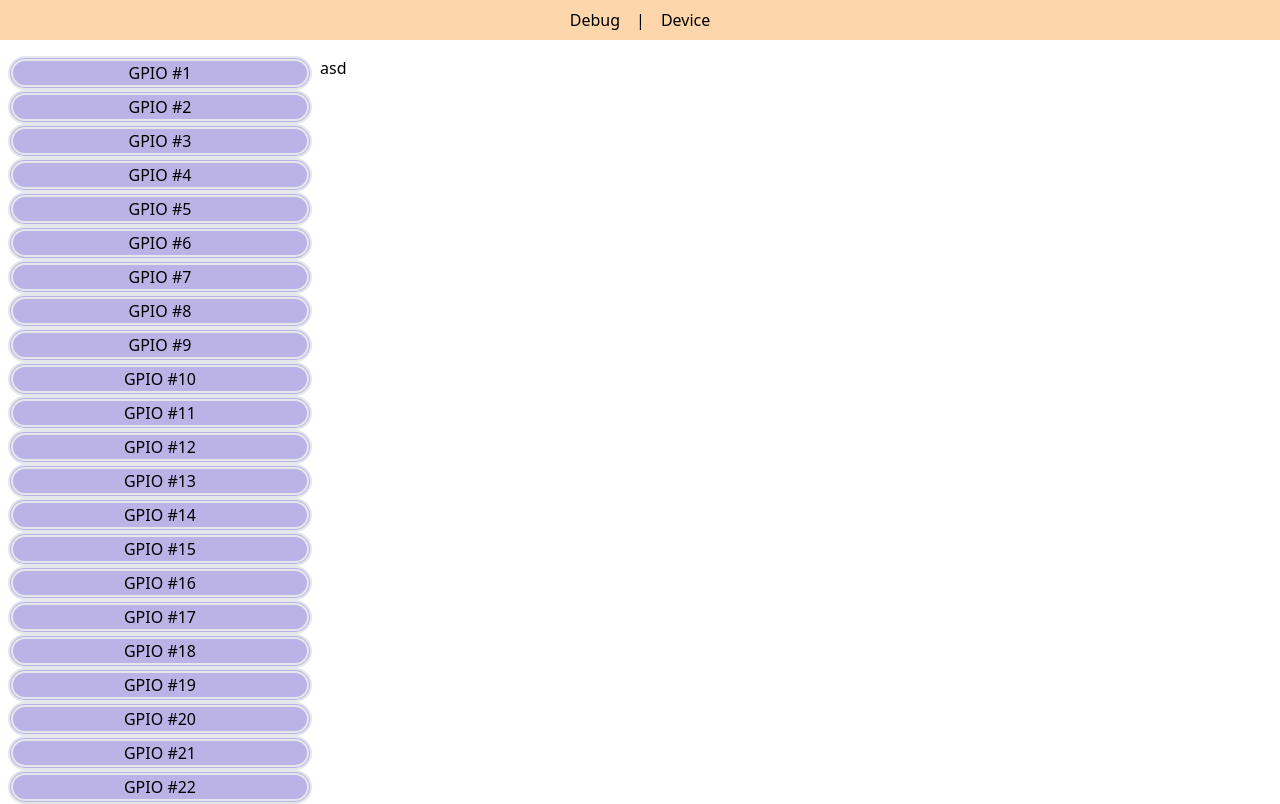
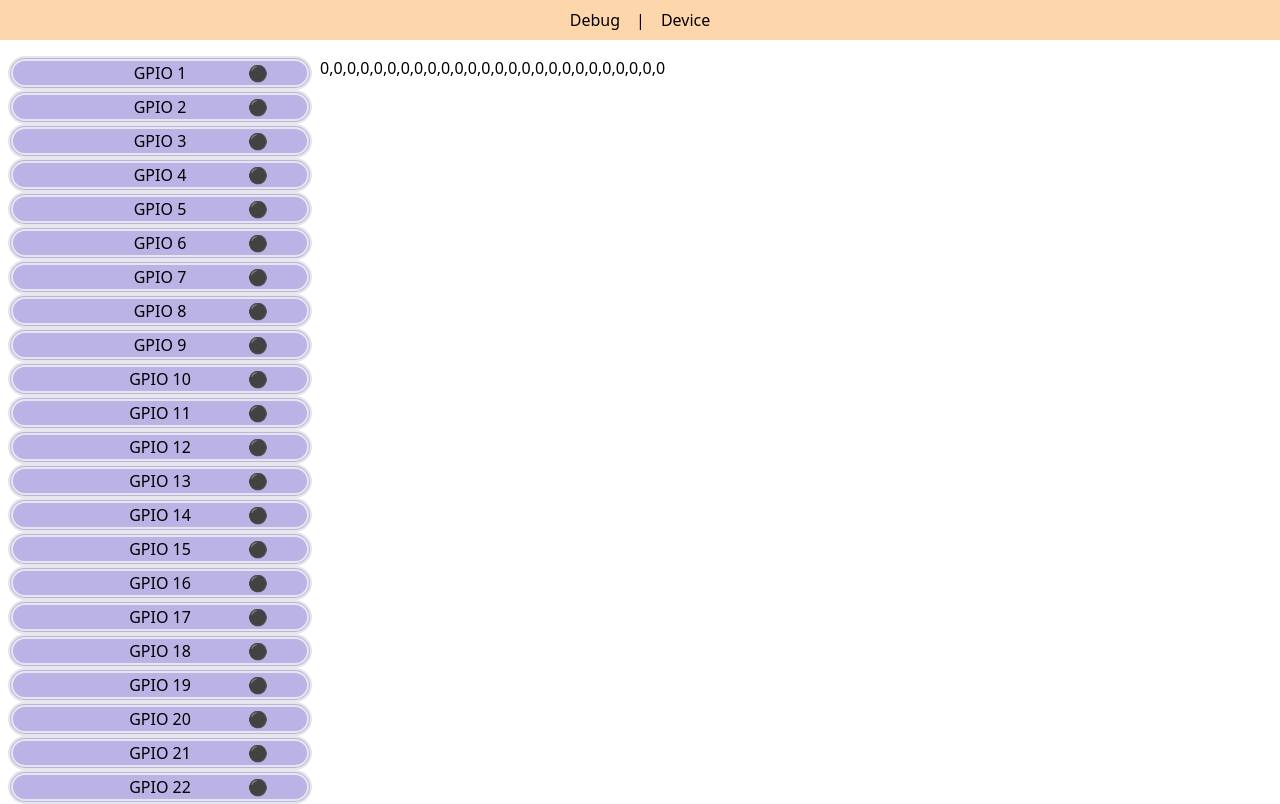
Before and after one commit to sk0g/peripheral-emulator-web-app, a Svelte app: page / in a window 1280 px wide. Shown: the top 804 px of the page. Built offline with nearby package versions, Linux system fonts and the light colour scheme.

Commit message:
Add interactivity to GPIO pins :)

```diff
--- a/src/App.svelte
+++ b/src/App.svelte
@@ -1,40 +1,36 @@
 <script>
   import Header from "./lib/Header.svelte";
+
+  import { gpioPins } from "./gpioPins";
+
+  import { GPIO } from "./stores";
+
+  function toggleGPIO(gpioPin, atIndex) {
+    gpioPin.data.update((n) => (n == 0 ? 1 : 0));
+  }
 </script>
 
 <main>
   <div class="container mx-auto">
-    <Header></Header>
+    <Header />
     <div class="flex flex-row py-4">
       <div class="grid-cols-1 basis-1/4 px-2">
-        <div class="gpio">GPIO #1</div>
-        <div class="gpio">GPIO #2</div>
-        <div class="gpio">GPIO #3</div>
-        <div class="gpio">GPIO #4</div>
-        <div class="gpio">GPIO #5</div>
-        <div class="gpio">GPIO #6</div>
-        <div class="gpio">GPIO #7</div>
-        <div class="gpio">GPIO #8</div>
-        <div class="gpio">GPIO #9</div>
-        <div class="gpio">GPIO #10</div>
-        <div class="gpio">GPIO #11</div>
-        <div class="gpio">GPIO #12</div>
-        <div class="gpio">GPIO #13</div>
-        <div class="gpio">GPIO #14</div>
-        <div class="gpio">GPIO #15</div>
-        <div class="gpio">GPIO #16</div>
-        <div class="gpio">GPIO #17</div>
-        <div class="gpio">GPIO #18</div>
-        <div class="gpio">GPIO #19</div>
-        <div class="gpio">GPIO #20</div>
-        <div class="gpio">GPIO #21</div>
-        <div class="gpio">GPIO #22</div>
-        <div class="gpio">GPIO #23</div>
-        <div class="gpio">GPIO #24</div>
-        <div class="gpio">GPIO #25</div>
-        <div class="gpio">GPIO #26</div>
+        {#each gpioPins as gpioPin, i}
+          <div class="gpio grid grid-cols-3">
+            <p class="basis-1" />
+            <p class="basis-1">{gpioPin.label}</p>
+            <button
+              class="basis-1"
+              on:click={() => {
+                toggleGPIO(gpioPin, i);
+              }}
+            >
+              {$GPIO[i] === 0 ? "⚫" : "🟢"}
+            </button>
+          </div>
+        {/each}
       </div>
-      <div class="basis-3/4">asd</div>
+      <div class="basis-3/4">{$GPIO}</div>
     </div>
   </div>
 </main>
--- /dev/null
+++ b/src/gpioPins.js
@@ -0,0 +1,30 @@
+import { GPIO_1, GPIO_2, GPIO_3, GPIO_4, GPIO_5, GPIO_6, GPIO_7, GPIO_8, GPIO_9, GPIO_10, GPIO_11, GPIO_12, GPIO_13, GPIO_14, GPIO_15, GPIO_16, GPIO_17, GPIO_18, GPIO_19, GPIO_20, GPIO_21, GPIO_22, GPIO_23, GPIO_24, GPIO_25, GPIO_26 } from "./stores"
+
+export const gpioPins = [
+    { label: "GPIO 1", data: GPIO_1 },
+    { label: "GPIO 2", data: GPIO_2 },
+    { label: "GPIO 3", data: GPIO_3 },
+    { label: "GPIO 4", data: GPIO_4 },
+    { label: "GPIO 5", data: GPIO_5 },
+    { label: "GPIO 6", data: GPIO_6 },
+    { label: "GPIO 7", data: GPIO_7 },
+    { label: "GPIO 8", data: GPIO_8 },
+    { label: "GPIO 9", data: GPIO_9 },
+    { label: "GPIO 10", data: GPIO_10 },
+    { label: "GPIO 11", data: GPIO_11 },
+    { label: "GPIO 12", data: GPIO_12 },
+    { label: "GPIO 13", data: GPIO_13 },
+    { label: "GPIO 14", data: GPIO_14 },
+    { label: "GPIO 15", data: GPIO_15 },
+    { label: "GPIO 16", data: GPIO_16 },
+    { label: "GPIO 17", data: GPIO_17 },
+    { label: "GPIO 18", data: GPIO_18 },
+    { label: "GPIO 19", data: GPIO_19 },
+    { label: "GPIO 20", data: GPIO_20 },
+    { label: "GPIO 21", data: GPIO_21 },
+    { label: "GPIO 22", data: GPIO_22 },
+    { label: "GPIO 23", data: GPIO_23 },
+    { label: "GPIO 24", data: GPIO_24 },
+    { label: "GPIO 25", data: GPIO_25 },
+    { label: "GPIO 26", data: GPIO_26 },
+]
--- /dev/null
+++ b/src/stores.js
@@ -0,0 +1,111 @@
+import { derived, writable } from "svelte/store"
+
+export const GPIO_1 = writable(0)
+export const GPIO_2 = writable(0)
+export const GPIO_3 = writable(0)
+export const GPIO_4 = writable(0)
+export const GPIO_5 = writable(0)
+export const GPIO_6 = writable(0)
+export const GPIO_7 = writable(0)
+export const GPIO_8 = writable(0)
+export const GPIO_9 = writable(0)
+export const GPIO_10 = writable(0)
+export const GPIO_11 = writable(0)
+export const GPIO_12 = writable(0)
+export const GPIO_13 = writable(0)
+export const GPIO_14 = writable(0)
+export const GPIO_15 = writable(0)
+export const GPIO_16 = writable(0)
+export const GPIO_17 = writable(0)
+export const GPIO_18 = writable(0)
+export const GPIO_19 = writable(0)
+export const GPIO_20 = writable(0)
+export const GPIO_21 = writable(0)
+export const GPIO_22 = writable(0)
+export const GPIO_23 = writable(0)
+export const GPIO_24 = writable(0)
+export const GPIO_25 = writable(0)
+export const GPIO_26 = writable(0)
+
+export const GPIO = derived(
+    [GPIO_1,
+        GPIO_2,
+        GPIO_3,
+        GPIO_4,
+        GPIO_5,
+        GPIO_6,
+        GPIO_7,
+        GPIO_8,
+        GPIO_9,
+        GPIO_10,
+        GPIO_11,
+        GPIO_12,
+        GPIO_13,
+        GPIO_14,
+        GPIO_15,
+        GPIO_16,
+        GPIO_17,
+        GPIO_18,
+        GPIO_19,
+        GPIO_20,
+        GPIO_21,
+        GPIO_22,
+        GPIO_23,
+        GPIO_24,
+        GPIO_25,
+        GPIO_26,
+    ],
+    ([
+        $GPIO_1,
+        $GPIO_2,
+        $GPIO_3,
+        $GPIO_4,
+        $GPIO_5,
+        $GPIO_6,
+        $GPIO_7,
+        $GPIO_8,
+        $GPIO_9,
+        $GPIO_10,
+        $GPIO_11,
+        $GPIO_12,
+        $GPIO_13,
+        $GPIO_14,
+        $GPIO_15,
+        $GPIO_16,
+        $GPIO_17,
+        $GPIO_18,
+        $GPIO_19,
+        $GPIO_20,
+        $GPIO_21,
+        $GPIO_22,
+        $GPIO_23,
+        $GPIO_24,
+        $GPIO_25,
+        $GPIO_26]) =>
+        [$GPIO_1,
+            $GPIO_2,
+            $GPIO_3,
+            $GPIO_4,
+            $GPIO_5,
+            $GPIO_6,
+            $GPIO_7,
+            $GPIO_8,
+            $GPIO_9,
+            $GPIO_10,
+            $GPIO_11,
+            $GPIO_12,
+            $GPIO_13,
+            $GPIO_14,
+            $GPIO_15,
+            $GPIO_16,
+            $GPIO_17,
+            $GPIO_18,
+            $GPIO_19,
+            $GPIO_20,
+            $GPIO_21,
+            $GPIO_22,
+            $GPIO_23,
+            $GPIO_24,
+            $GPIO_25,
+            $GPIO_26]
+)
```
